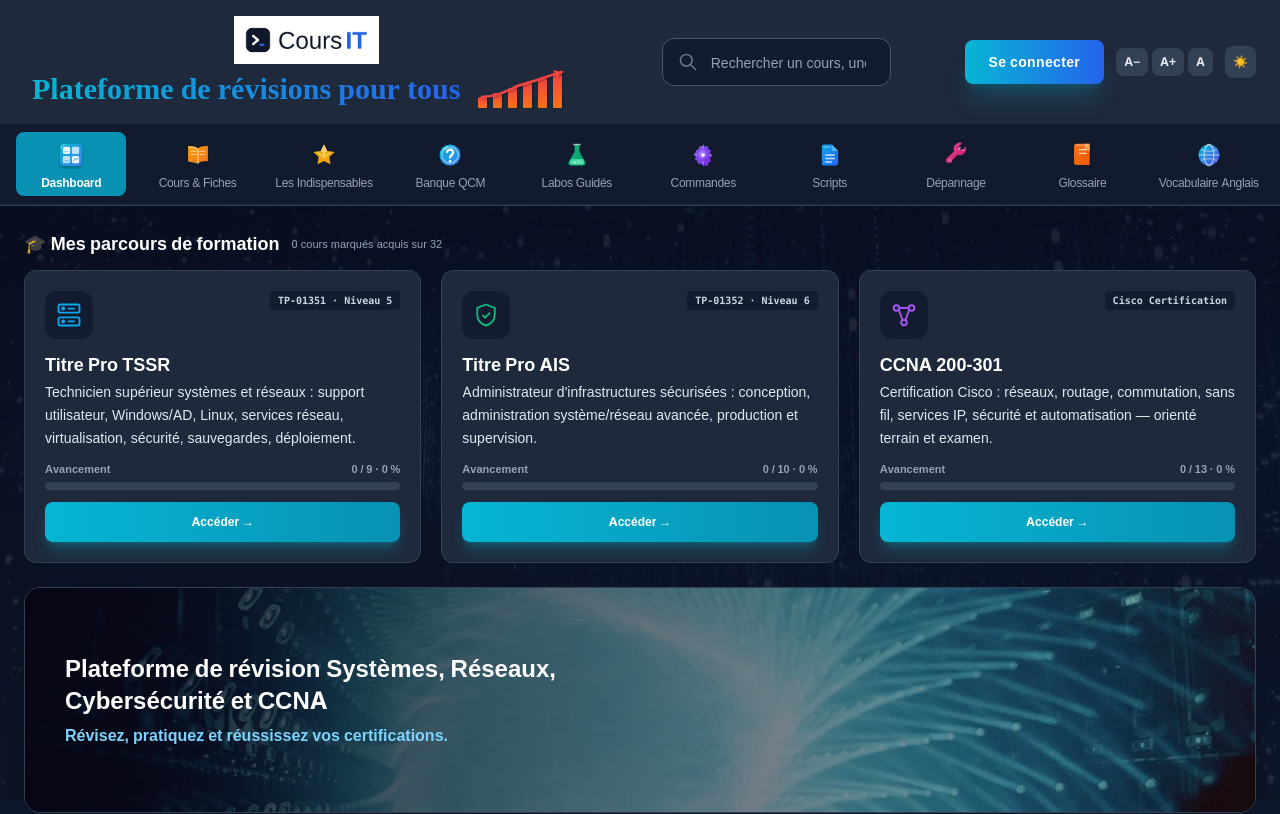
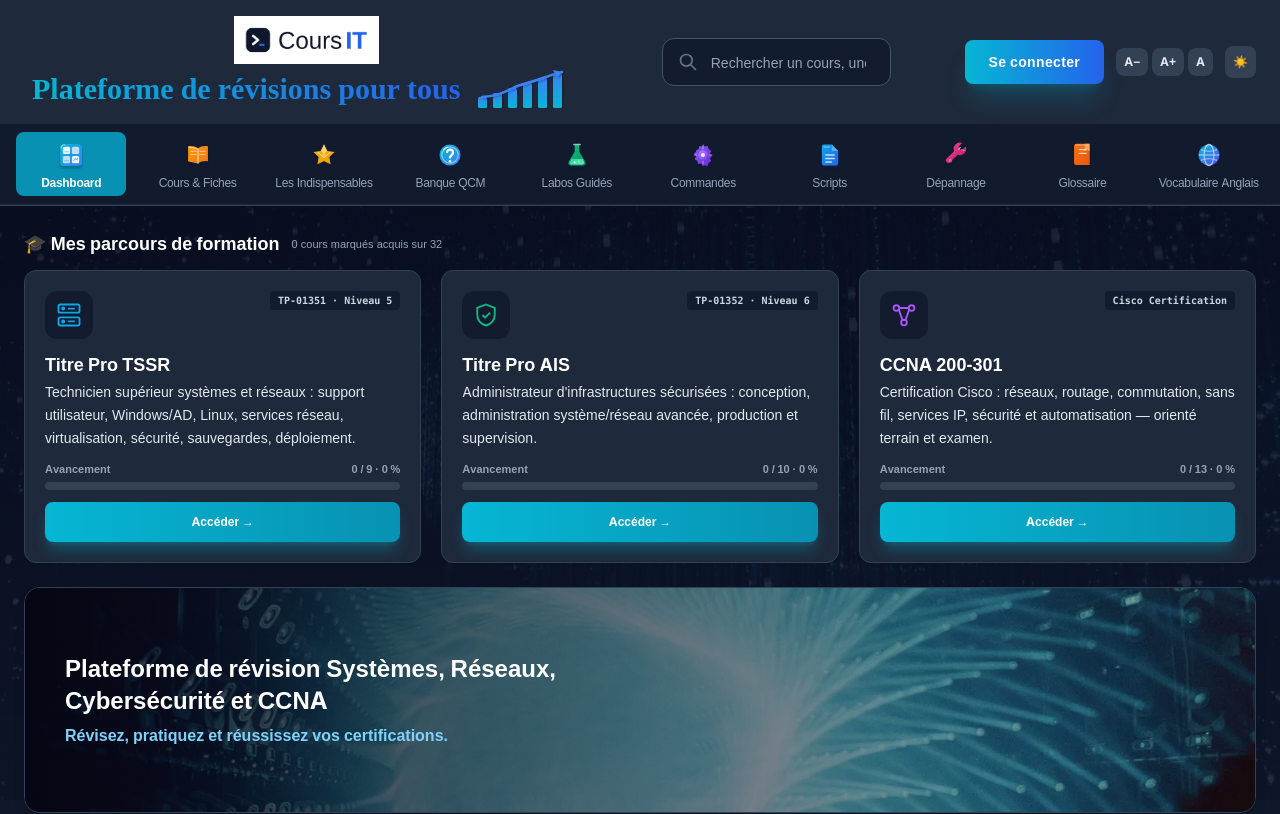
Before and after one commit to herbreteau787-svg/coursit, a React (Vite) app in the folder app/: page / in a window 1280 px wide. Shown: the top 814 px of the page. Built offline with nearby package versions, Linux system fonts and the light colour scheme.

Commit message:
UI: graphique croissance barres cyan→bleu, courbe/flèche bleu vif

```diff
--- a/app/src/App.jsx
+++ b/app/src/App.jsx
@@ -2566,7 +2566,7 @@ const QcmSection = ({ qcmData, filterLabel, onFilterChange, filterOptions, showF
 <span className="text-3xl font-bold font-['Inter'] whitespace-nowrap bg-gradient-to-r from-cyan-500 to-blue-600 bg-clip-text text-transparent" style={{ WebkitBackgroundClip: 'text', WebkitTextFillColor: 'transparent' }}>Plateforme de révisions pour tous</span>
 <svg viewBox="0 0 100 40" className="h-10 w-28 shrink-0" fill="none" aria-hidden="true">
 <defs>
-<linearGradient id="growthBarGrad" x1="0%" y1="100%" x2="0%" y2="0%"><stop offset="0%" stopColor="#f97316" /><stop offset="100%" stopColor="#ef4444" /></linearGradient>
+<linearGradient id="growthBarGrad" x1="0%" y1="100%" x2="0%" y2="0%"><stop offset="0%" stopColor="#06b6d4" /><stop offset="100%" stopColor="#3b82f6" /></linearGradient>
 <filter id="growthBarShadow" x="-30%" y="-30%" width="160%" height="160%"><feDropShadow dx="1" dy="1" stdDeviation="1" floodColor="#000" floodOpacity="0.3" /></filter>
 </defs>
 <g filter="url(#growthBarShadow)">
@@ -2577,8 +2577,8 @@ const QcmSection = ({ qcmData, filterLabel, onFilterChange, filterOptions, showF
 <rect x="64" y="10" width="9" height="30" rx="1.5" fill="url(#growthBarGrad)" />
 <rect x="79" y="5" width="9" height="35" rx="1.5" fill="url(#growthBarGrad)" />
 </g>
-<path d="M8 29C23 28 31 24 39 20S55 15 69 10S81 6 88 4" stroke="#ef4444" strokeWidth="2.5" strokeLinecap="round" fill="none" filter="url(#growthBarShadow)" />
-<polygon points="88,4 79,2 83,10" fill="#ef4444" filter="url(#growthBarShadow)" />
+<path d="M8 29C23 28 31 24 39 20S55 15 69 10S81 6 88 4" stroke="#3b82f6" strokeWidth="2.5" strokeLinecap="round" fill="none" filter="url(#growthBarShadow)" />
+<polygon points="88,4 79,2 83,10" fill="#3b82f6" filter="url(#growthBarShadow)" />
 </svg>
 </div>
                                 </div>
```
